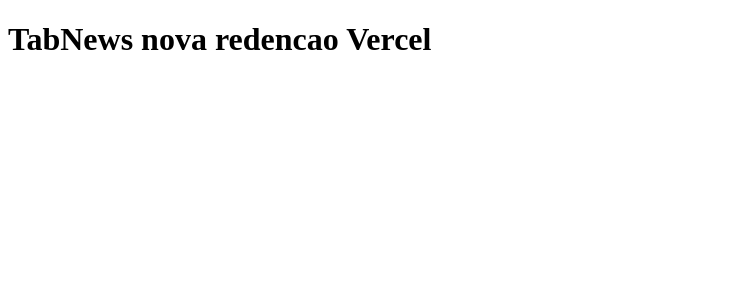
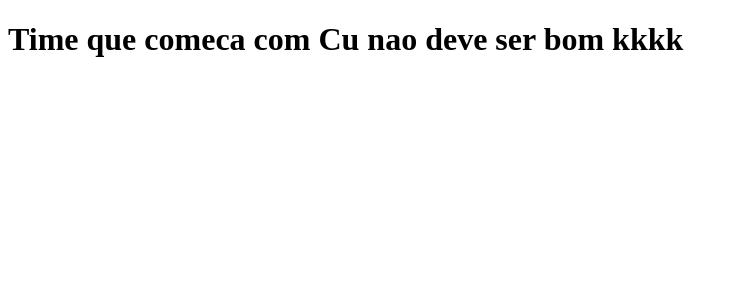
Before and after one commit to coda-dev/clone-tabnews, a Next.js app: page / in a window 1280 px wide. Shown: the top 300 px of the page, without its empty margins (0-738 px from the left). Built offline with nearby package versions, Linux system fonts and the light colour scheme.

Commit message:
teste da frase

```diff
--- a/pages/index.js
+++ b/pages/index.js
@@ -1,5 +1,5 @@
 function Home() {
-    return <h1>TabNews nova redencao Vercel</h1>
+    return <h1>Time que comeca com Cu nao deve ser bom kkkk</h1>
 }
 
 export default Home;  // aqui faz a publicacao para next entender rota
```
